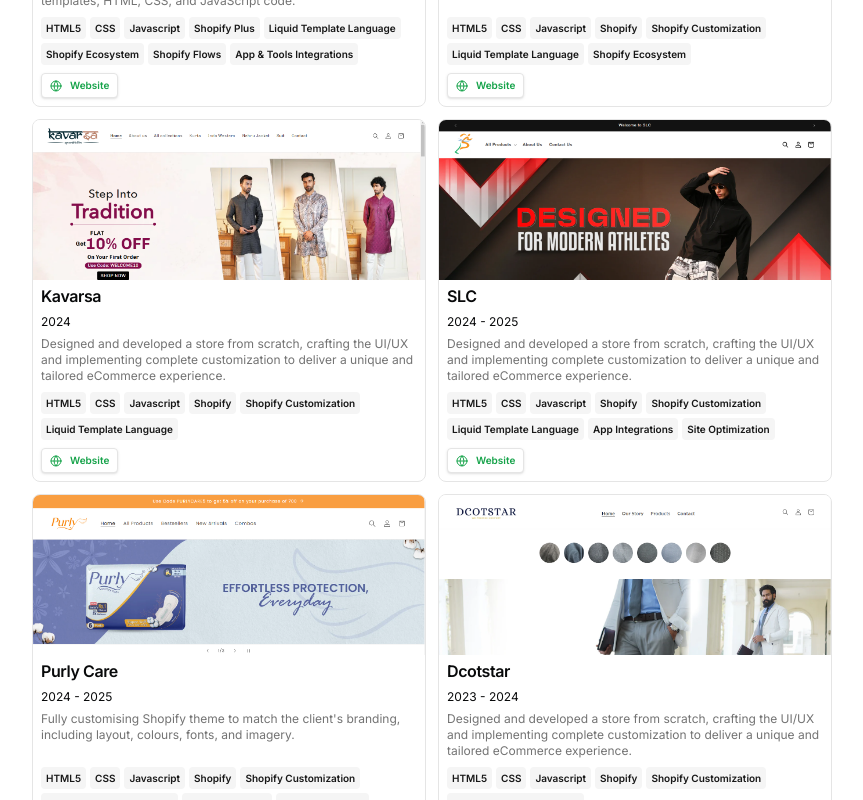
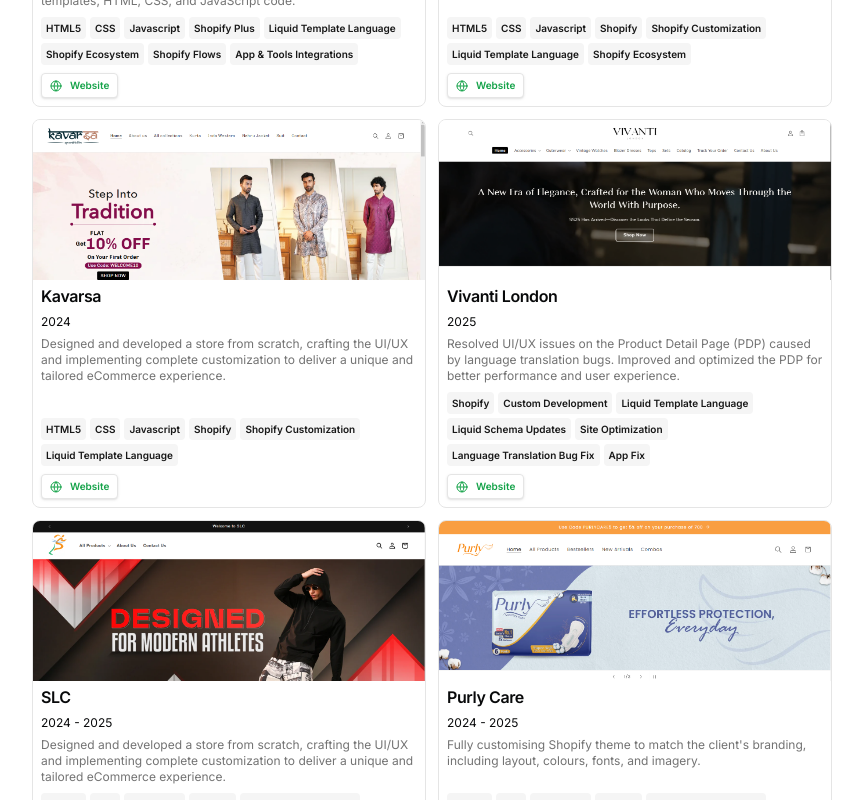
Before and after one commit to coderomm/Shopify-Portfolio, a Next.js app: page / in a window 1280 px wide. Shown: the part 1740-2540 px from the top of the page, without its empty margins (208-1071 px from the left). Built offline with nearby package versions, Linux system fonts and the light colour scheme.

Commit message:
chore: add new resume project

```diff
--- a/src/data/resume.tsx
+++ b/src/data/resume.tsx
@@ -267,6 +267,32 @@
         },
       ],
       image: "/Kavarsa.png",
+      video: "",
+    },
+    {
+      title: "Vivanti London",
+      href: "https://vivantilondon.com/",
+      dates: "2025",
+      active: true,
+      description:
+        "Resolved UI/UX issues on the Product Detail Page (PDP) caused by language translation bugs. Improved and optimized the PDP for better performance and user experience.",
+      technologies: [
+        "Shopify",
+        "Custom Development",
+        "Liquid Template Language",
+        "Liquid Schema Updates",
+        "Site Optimization",
+        "Language Translation Bug Fix",
+        "App Fix",
+      ],
+      links: [
+        {
+          type: "Website",
+          href: "https://vivantilondon.com/",
+          icon: <Icons.globe className="size-3" />,
+        },
+      ],
+      image: "/VivantiLondon.png",
       video: "",
     },
     {
```
Also changed, not shown: public/VivantiLondon.png (added).
